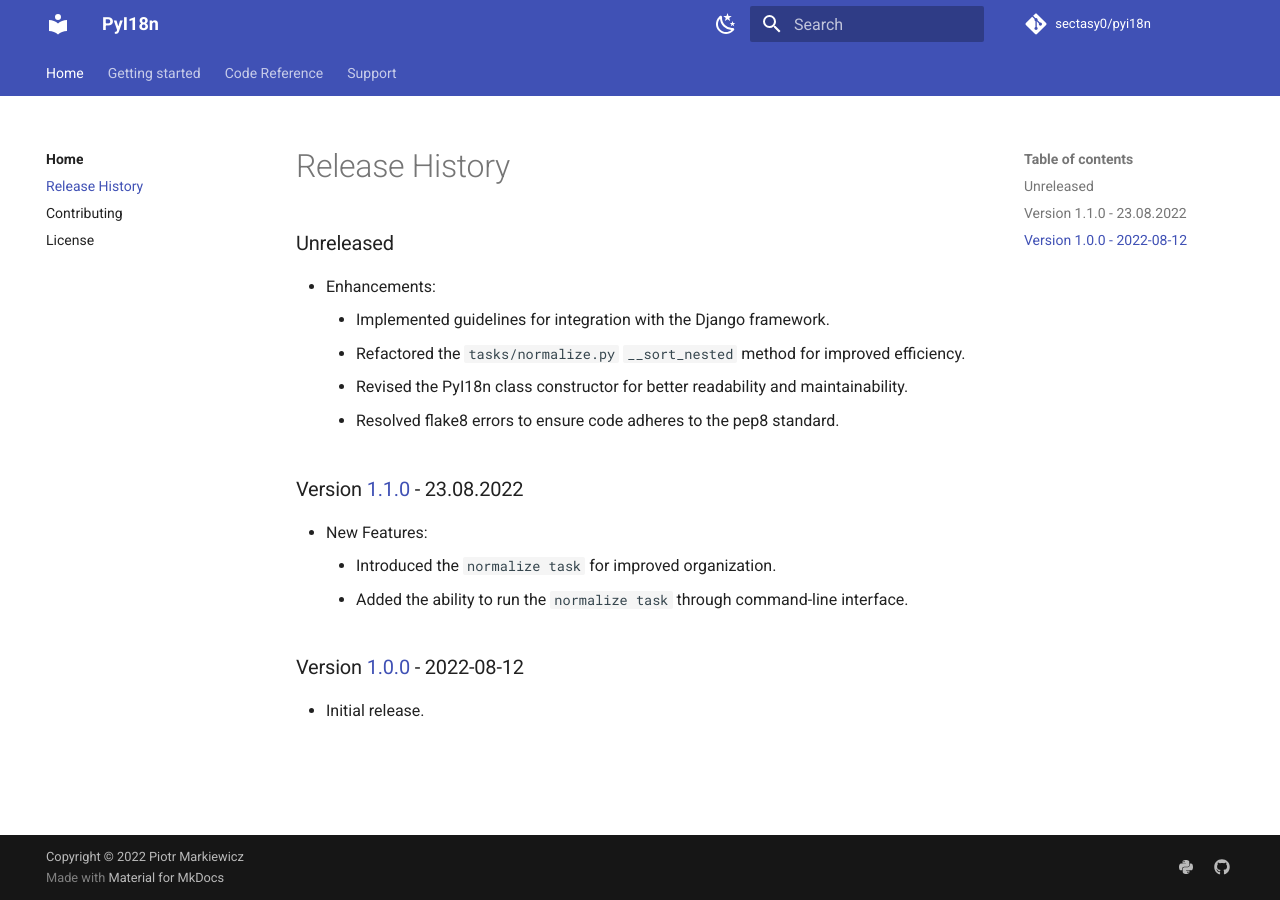
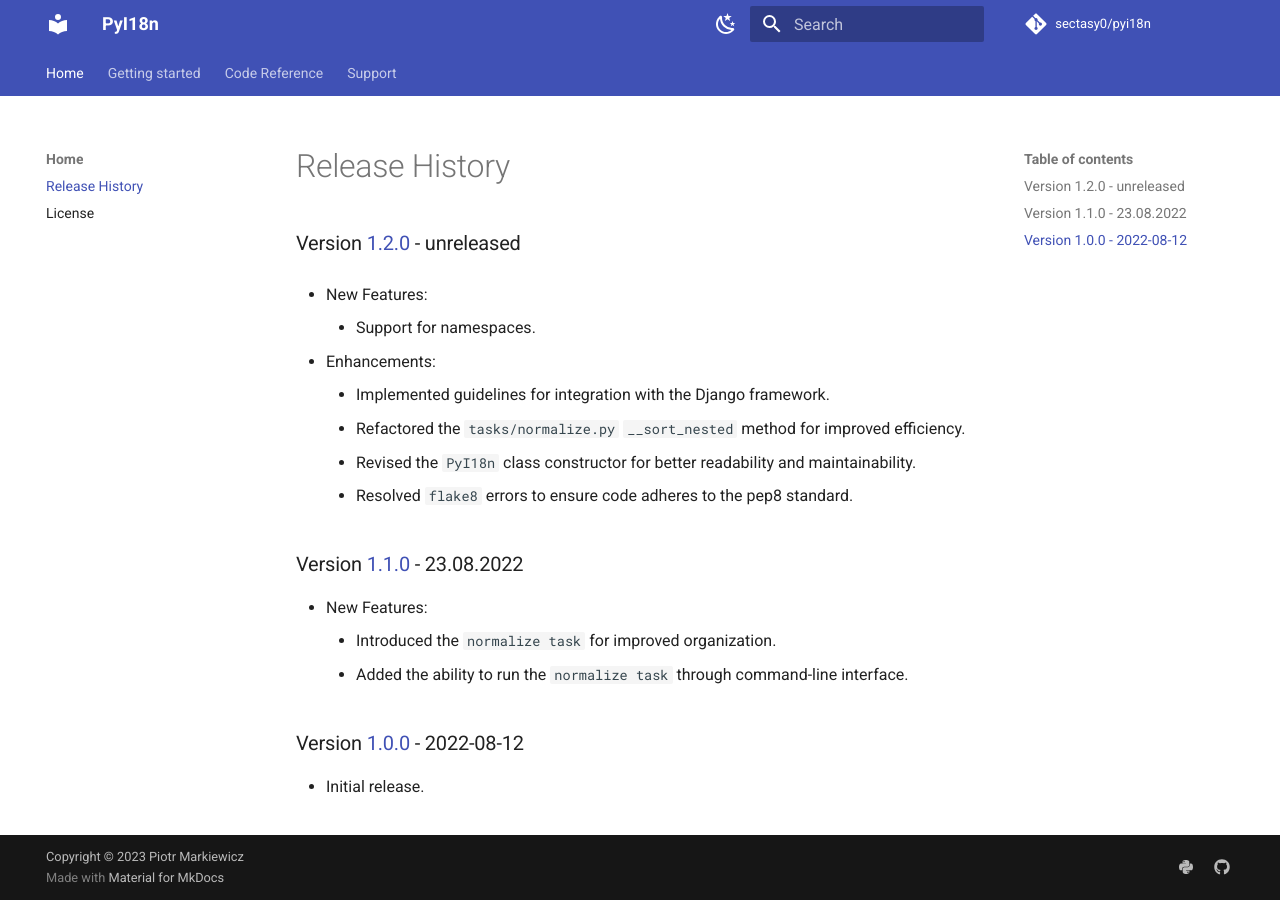
Before and after one commit to sectasy0/pyi18n, an MkDocs documentation site: the page built from docs/home/release-history.md, in a window 1280 px wide. Built offline with MkDocs 1.6.1 and Material for MkDocs 9.7.7, drawn with Linux system fonts in a browser that asks for light colours; comment, search, counter and statistics services are not loaded; the version menu is left out.

```diff
--- a/docs/home/release-history.md
+++ b/docs/home/release-history.md
@@ -1,10 +1,13 @@
-### Unreleased
+### Version [1.2.0](https://pypi.org/project/pyi18n-v2/1.1.0/) - unreleased
+
+* New Features:
+    * Support for namespaces.
 
 * Enhancements:
     * Implemented guidelines for integration with the Django framework.
     * Refactored the `tasks/normalize.py` `__sort_nested` method for improved efficiency.
-    * Revised the PyI18n class constructor for better readability and maintainability.
-    * Resolved flake8 errors to ensure code adheres to the pep8 standard.
+    * Revised the `PyI18n` class constructor for better readability and maintainability.
+    * Resolved `flake8` errors to ensure code adheres to the pep8 standard.
 
 ### Version [1.1.0](https://pypi.org/project/pyi18n-v2/1.1.0/) - 23.08.2022
 
--- a/mkdocs.yml
+++ b/mkdocs.yml
@@ -2,7 +2,7 @@ site_name: PyI18n
 repo_url: https://github.com/sectasy0/pyi18n
 url: /home/
 repo_name: sectasy0/pyi18n
-copyright: Copyright &copy; 2022 Piotr Markiewicz
+copyright: Copyright &copy; 2023 Piotr Markiewicz
 markdown_extensions:
   - pymdownx.critic
   - pymdownx.caret
@@ -49,13 +49,12 @@ theme:
         name: Switch to light mode
 nav:
   - Home:
-    - Home: 'home/index.md'
     - Release History: 'home/release-history.md'
-    - Contributing: 'home/contributing.md'
     - License: 'home/license.md'
   - Getting started:
     - Basic usage: 'started/basic-usage.md'
     - Custom loader: 'started/custom-loader.md'
+    - Integrate pyi18n with Django project: 'started/use-in-django.md'
     - Normalize your locales: 'started/normalization.md'
   - Code Reference:
     - PyI18n class: 'code/pyi18n.md'
```
Also changed, not shown: docs/code/loaders.md (+2 -0 lines), docs/home/contributing.md (deleted, +0 -14 lines), docs/started/use-in-django.md (added, +38 -0 lines).
